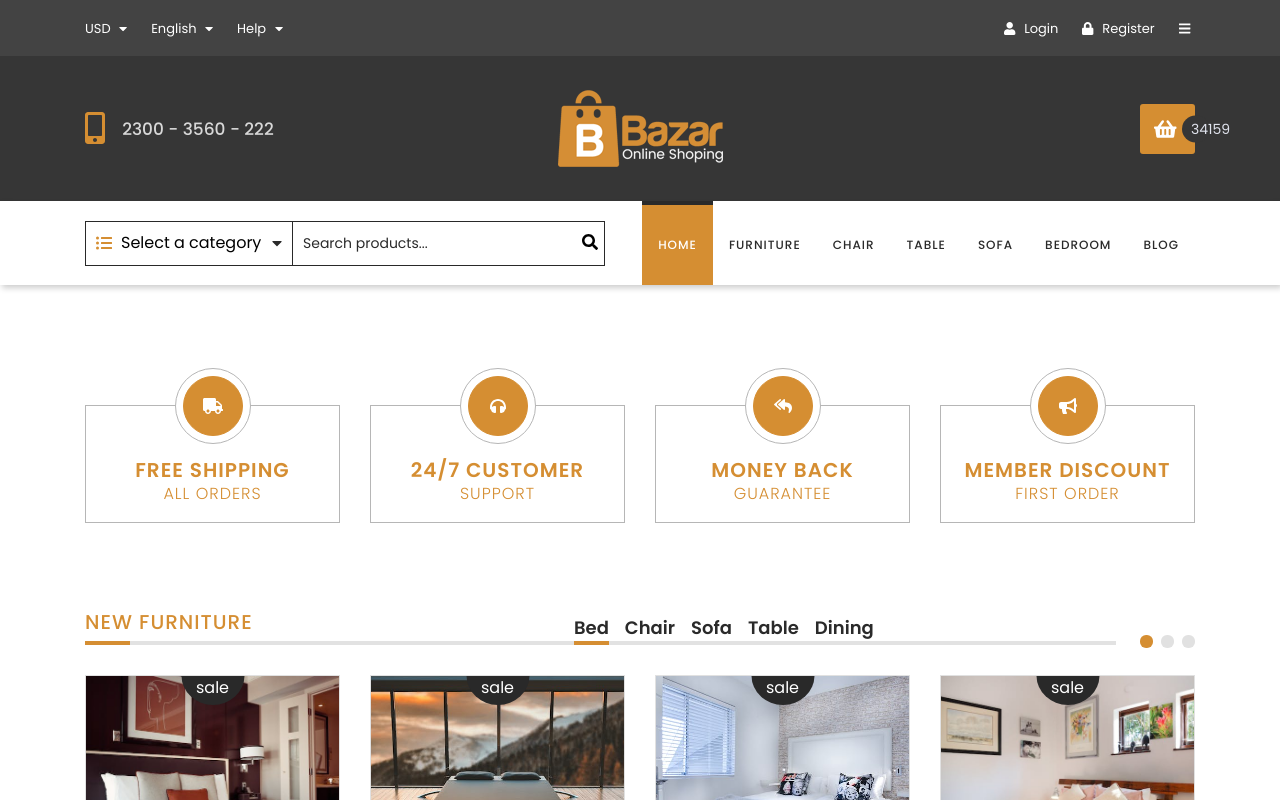
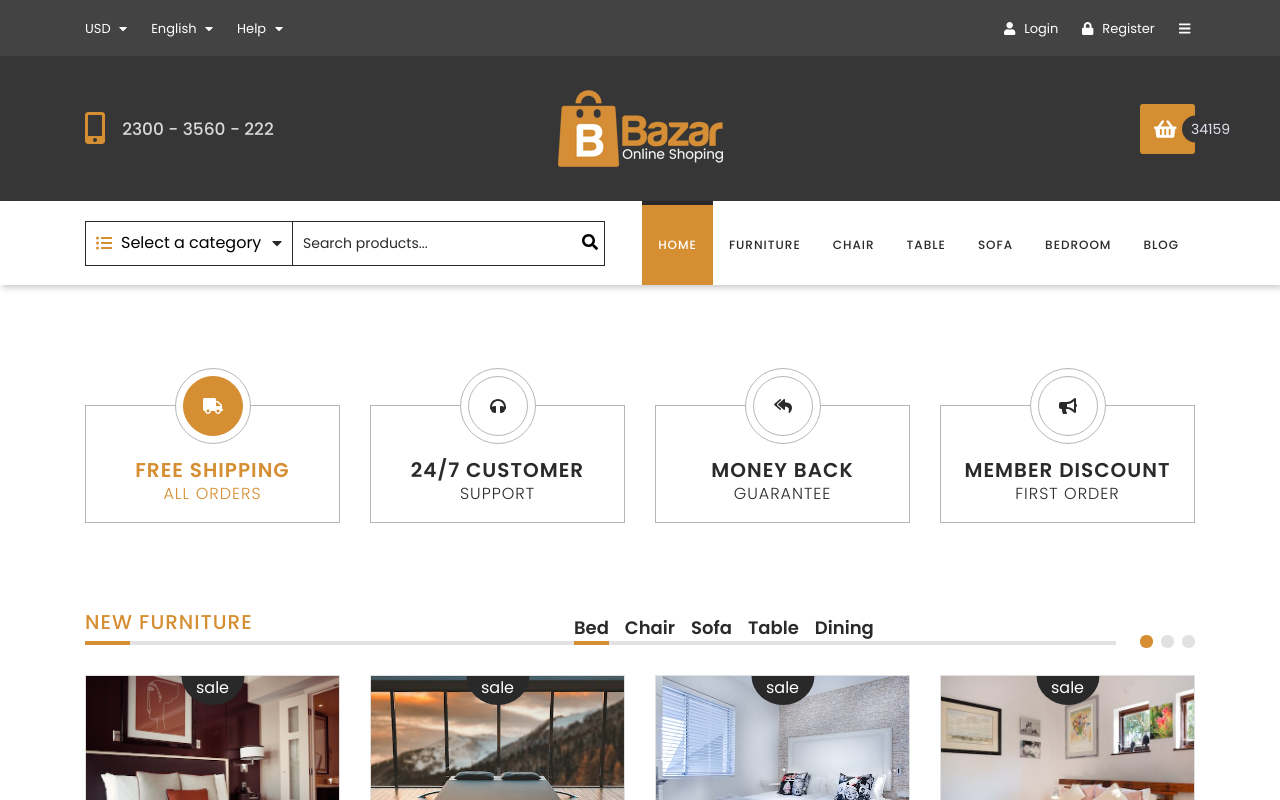
Before and after one commit to matwjablonski/wdp-2402-01, a React (Create React App) app: page / in a window 1280 px wide. Shown: the top 800 px of the page. Built offline with nearby package versions, Linux system fonts and the light colour scheme.

Commit message:
Fixed again

```diff
--- a/src/components/features/FeatureBoxes/FeatureBoxes.js
+++ b/src/components/features/FeatureBoxes/FeatureBoxes.js
@@ -22,19 +22,19 @@ const FeatureBoxes = () => (
           </FeatureBox>
         </div>
         <div className='col'>
-          <FeatureBox icon={faHeadphones} active>
+          <FeatureBox icon={faHeadphones}>
             <h5>24/7 customer</h5>
             <p>support</p>
           </FeatureBox>
         </div>
         <div className='col'>
-          <FeatureBox icon={faReplyAll} active>
+          <FeatureBox icon={faReplyAll}>
             <h5>Money back</h5>
             <p>guarantee</p>
           </FeatureBox>
         </div>
         <div className='col'>
-          <FeatureBox icon={faBullhorn} active>
+          <FeatureBox icon={faBullhorn}>
             <h5>Member discount</h5>
             <p>First order</p>
           </FeatureBox>
```
